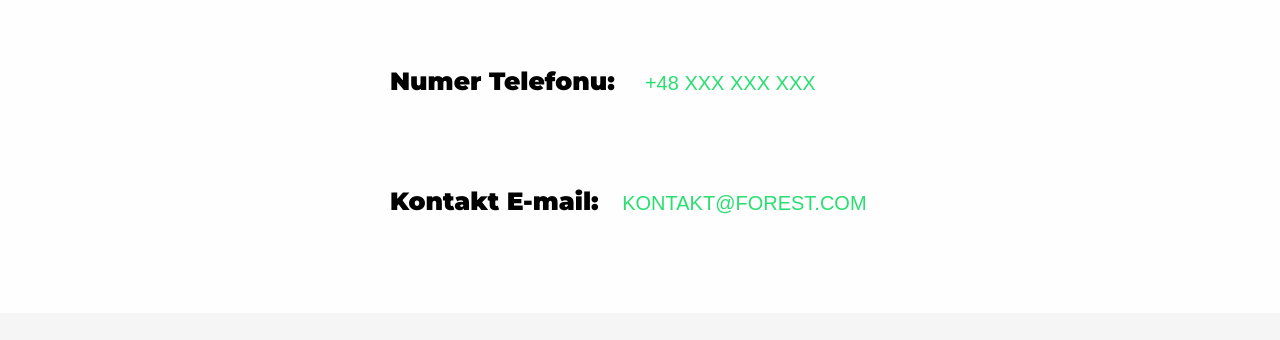
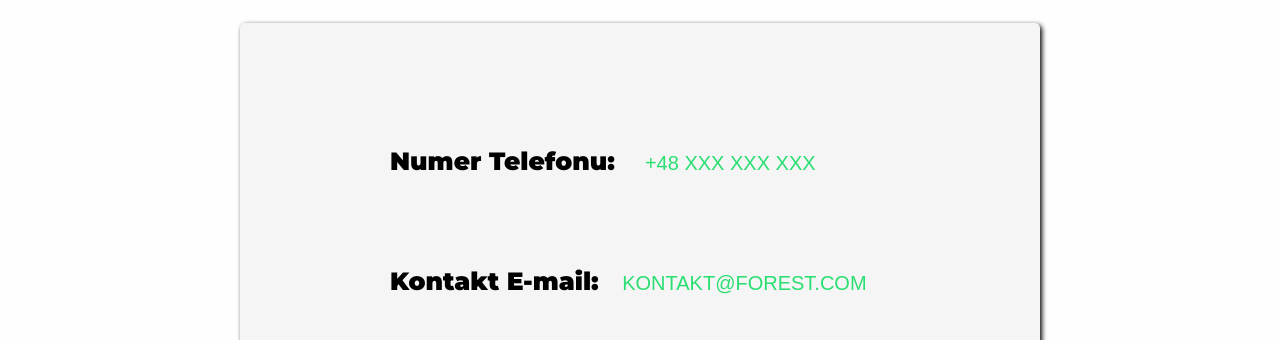
Before and after one commit to Majzerek/Forest, a website: page contact.html in a window 1280 px wide. Shown: the part 570-910 px from the top of the page. Drawn offline with nearby package versions, Linux system fonts and the light colour scheme.

Commit message:
small change in contact

```diff
--- a/src/sass/style.scss
+++ b/src/sass/style.scss
@@ -228,15 +228,14 @@ body {
 	text-align: center;
 	//page offers
 	h1 {
-			text-align: center;
-			color: c.$hover-color;
-		}
+		text-align: center;
+		color: c.$hover-color;
+	}
 	&-page {
 		height: 100vh;
 		background-image: url(../img/production-small.jpg);
 		background-position: center;
 		background-size: cover;
-
 	}
 	&__title {
 		display: flex;
@@ -494,7 +493,17 @@ body {
 	justify-content: center;
 	align-items: center;
 	&-items {
+		display: flex;
+		flex-direction: column;
+		justify-content: center;
+		align-items: center;
+		width: 800px;
+		height: 400px;
 		font-size: 2rem;
+		border-radius: 5px;
+		background-color: c.$footer-bg;
+		box-shadow: 2px 2px 5px rgb(1,1,1);
+		z-index: 0;
 	}
 	&-item {
 		.icon {
@@ -503,7 +512,6 @@ body {
 		span {
 			font-weight: bold;
 		}
-
 	}
 }
 
@@ -568,10 +576,9 @@ body {
 		&__title-text {
 			font-size: 4rem;
 		}
-		&-page{
+		&-page {
 			background-image: url(../img/production-big.jpg);
 		}
-
 	}
 	.aboutus {
 		h3 {
```
Also changed, not shown: dist/css/style.min.css.
